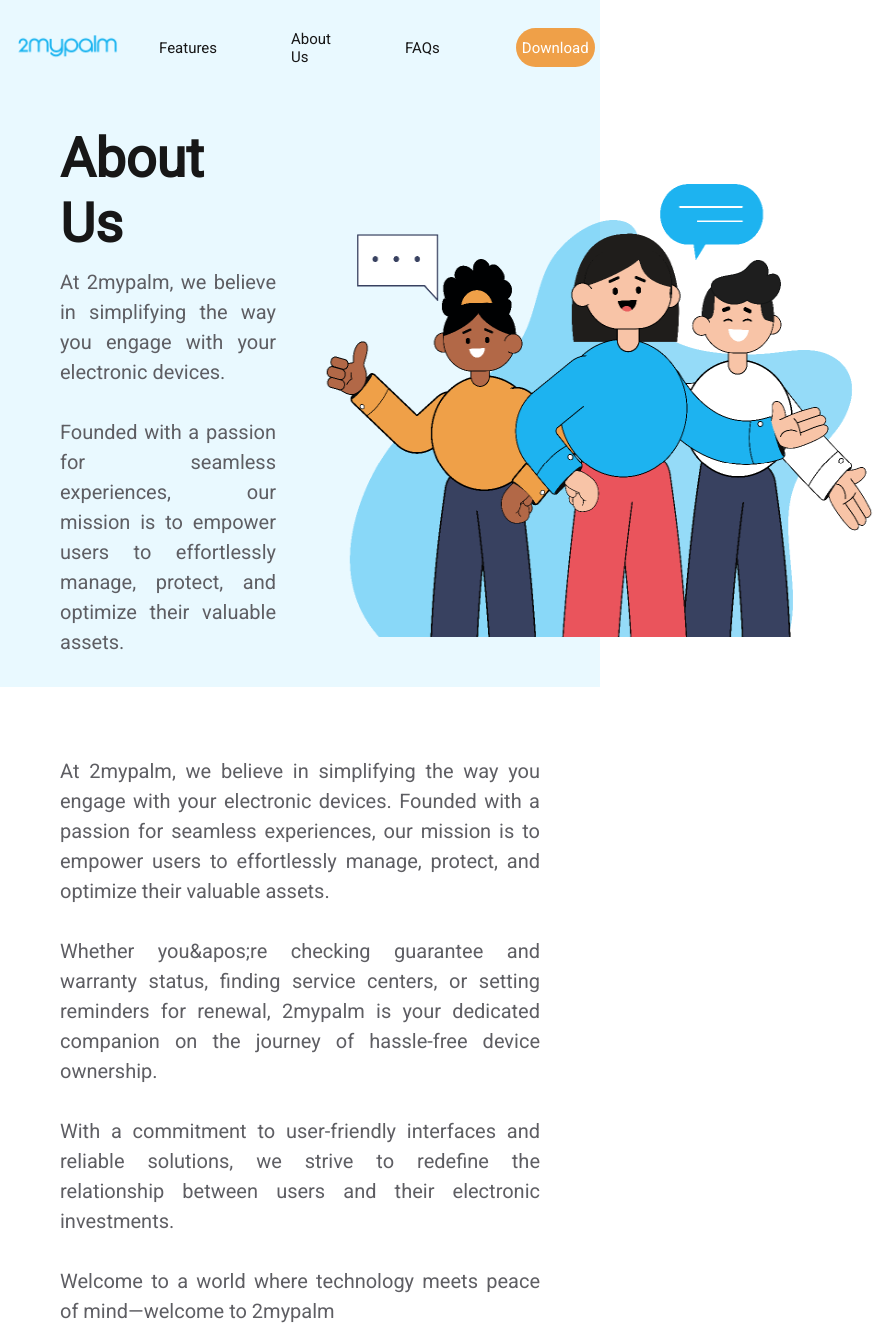
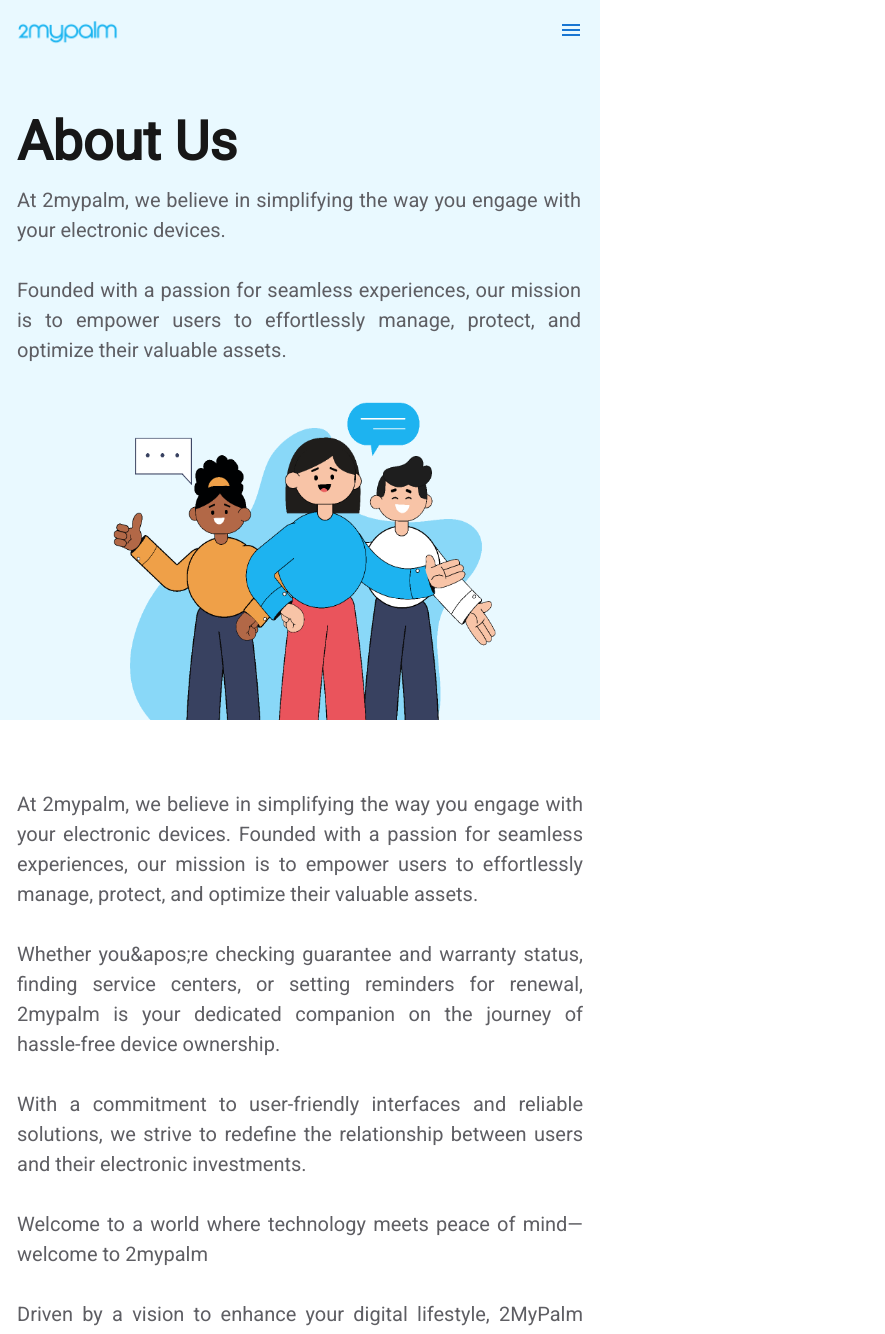
Before and after one commit to prathamesh25102000/2mypalm, a Next.js app in the folder 2my_palm/: page /about_us in a window 600 px wide. Shown: the top 1334 px of the page, 885 px wide, since content can reach past the window. Built offline with nearby package versions, Linux system fonts and the light colour scheme.

Commit message:
Tab view changes

```diff
--- a/2my_palm/analytics.tsx
+++ b/2my_palm/analytics.tsx
@@ -14,7 +14,7 @@
 
 const app = initializeApp(firebaseConfig);
 
-export const logAnalyticsEvent = (eventName: string, payload: object) => {
+export const logAnalyticsEvent = (eventName: string, payload: any=null) => {
   if (app && typeof window !== "undefined") {
     let analytics: any = null;
     analytics = app?.name ? getAnalytics(app) : null;
--- a/2my_palm/pages/index.tsx
+++ b/2my_palm/pages/index.tsx
@@ -103,8 +103,8 @@
               />
             </div>
           </div>
-        </div> */}
-        {/* <ManageYourAssets />
+        </div>
+        <ManageYourAssets />
         <FindServiceCenters />
         <GuaranteeRenewal />
         <FAQs />
--- a/2my_palm/pages/privacy_policy.tsx
+++ b/2my_palm/pages/privacy_policy.tsx
@@ -7,7 +7,6 @@
 import styles from "../styles/PrivacyPolicy.module.css";
 
 export default function PrivacyPloicy() {
-
   return (
     <>
       <Header />
--- a/2my_palm/pages/terms&conditions.tsx
+++ b/2my_palm/pages/terms&conditions.tsx
@@ -6,9 +6,7 @@
 import { termsAndConditions } from "@/commons/constants";
 import DoneIcon from "@mui/icons-material/Done";
 
-
 export default function TermsNconditions() {
-
   return (
     <>
       <div className={styles.page}>
--- a/2my_palm/src/AboutUsContainer.tsx
+++ b/2my_palm/src/AboutUsContainer.tsx
@@ -3,9 +3,12 @@
 import styles from "../styles/AboutUs.module.css";
 import Image from "next/image";
 import { isMobileView } from "@/commons/constants";
+import Window from "@/commons/windowDimensions";
 
 const AboutUsContainer = () => {
   let isMobileViewport: boolean = isMobileView();
+  let windowWidth = Window().width;
+  let isTabViewport: boolean = windowWidth < 1200 && windowWidth > 469;
 
   return (
     <div className={styles.aboutUs}>
@@ -26,8 +29,8 @@
           <Image
             alt="about_us_image"
             src={aboutUsImg}
-            height={isMobileViewport ? 231 : 464}
-            width={isMobileViewport ? 316 : 585}
+            height={isMobileViewport ? 231 : isTabViewport ? 325 : 464}
+            width={isMobileViewport ? 316 : isTabViewport ? 410 : 585}
           />
         </div>
       </div>
--- a/2my_palm/src/Header.tsx
+++ b/2my_palm/src/Header.tsx
@@ -4,16 +4,16 @@
 import logo from "../assets/logo.png";
 import Image from "next/image";
 import Link from "next/link";
-import { isMobileView } from "@/commons/constants";
 import MUIDrawer from "./Drawer";
 import { logAnalyticsEvent } from "@/analytics";
+import Window from "@/commons/windowDimensions";
 
 const Header = () => {
-  let isDesktopViewport: boolean = !isMobileView();
+  let showDesktopHeader: boolean = Window().width > 690;
 
   return (
     <>
-      {isDesktopViewport ? (
+      {showDesktopHeader ? (
         <div className={styles.headerContainer}>
           <div className={styles.header}>
             <Link
--- a/2my_palm/styles/AboutUs.module.css
+++ b/2my_palm/styles/AboutUs.module.css
@@ -48,6 +48,73 @@
   margin: 69px auto 50px auto;
 }
 
+@media (min-width: 800px) and (max-width: 1200px) {
+  .mainContent {
+    width: 57%;
+    padding-left: 17px;
+  }
+}
+
+@media (min-width: 469px) and (max-width: 1050px) {
+  .container {
+    width: 100%;
+  }
+
+  .textContent {
+    width: 100%;
+  }
+
+  .textContent .text {
+    padding-left: 17px;
+    padding-right: 17px;
+  }
+}
+
+@media (min-width:800px) and (max-width:1050px) {
+  .sideImg{
+    padding-right: 17px;
+    width:50%;
+  }
+}
+
+@media (min-width:710px) and (max-width:799px) {
+  .sideImg{
+    padding-right: 17px;
+    width:55%;
+  }
+
+  .mainContent{
+    width:40%;
+    padding-left: 17px;
+  }
+}
+
+@media (min-width:469px) and (max-width:709px) {
+  .sideImg{
+    padding-right: 17px;
+    width:100%;
+  }
+}
+
+@media (min-width:469px) and (max-width:708px) {
+  .container{
+    display: block;
+  }
+
+  .mainContent{
+    width:94%;
+    padding-left: 17px;
+    padding-right: 17px;
+    margin-right: 0px;
+  }
+
+  .sideImg{
+    display: flex;
+    justify-content: center;
+    padding-right: 0px;
+  }
+}
+
 @media (max-width: 468px) {
   .heading {
     font-size: 28px;
@@ -77,17 +144,17 @@
     margin-right: 0px;
   }
 
-  .aboutUs{
+  .aboutUs {
     padding: 38px 17px 0px 17px;
   }
 
-  .textContent{
+  .textContent {
     width: 100%;
     margin-top: 15px;
     margin-bottom: 26px;
   }
 
-  .textContentDiv{
+  .textContentDiv {
     padding-left: 17px;
     padding-right: 17px;
   }
--- a/2my_palm/styles/PrivacyPolicy.module.css
+++ b/2my_palm/styles/PrivacyPolicy.module.css
@@ -110,6 +110,73 @@
   margin-bottom: 20px;
 }
 
+@media (min-width: 800px) and (max-width: 1200px) {
+  .mainContent {
+    width: 57%;
+    padding-left: 17px;
+  }
+}
+
+@media (min-width: 469px) and (max-width: 1050px) {
+  .container {
+    width: 100%;
+  }
+
+  .textContent {
+    width: 100%;
+  }
+
+  .textContentDiv{
+    padding-left: 17px;
+    padding-right: 17px;
+  }
+}
+
+@media (min-width:800px) and (max-width:1050px) {
+  .sideImg{
+    padding-right: 17px;
+    width:50%;
+  }
+}
+
+@media (min-width:710px) and (max-width:799px) {
+  .sideImg{
+    padding-right: 17px;
+    width:55%;
+  }
+
+  .mainContent{
+    width:40%;
+    padding-left: 17px;
+  }
+}
+
+@media (min-width:469px) and (max-width:709px) {
+  .sideImg{
+    padding-right: 17px;
+    width:100%;
+  }
+}
+
+@media (min-width:469px) and (max-width:708px) {
+  .container{
+    display: block;
+  }
+
+  .mainContent{
+    width:94%;
+    padding-left: 17px;
+    padding-right: 17px;
+    margin-right: 0px;
+  }
+
+  .sideImg{
+    display: flex;
+    justify-content: center;
+    padding-right: 0px;
+  }
+}
+
 @media (max-width: 468px) {
   .heading {
     font-size: 28px;
--- a/2my_palm/styles/TermsNConditions.module.css
+++ b/2my_palm/styles/TermsNConditions.module.css
@@ -92,6 +92,70 @@
   margin-left: 38px;
 }
 
+@media (min-width: 800px) and (max-width: 1200px) {
+  .mainContent {
+    width: 57%;
+  }
+}
+@media (min-width: 469px) and (max-width: 1050px) {
+  .container {
+    width: 100%;
+  }
+  .textContent {
+    width: 100%;
+  }
+  .textContent .text {
+    padding-left: 17px;
+    padding-right: 17px;
+  }
+
+  .mainContent {
+    padding-left: 17px;
+  }
+
+  .textContentDiv {
+    padding-left: 17px;
+    padding-right: 17px;
+  }
+}
+@media (min-width: 800px) and (max-width: 1050px) {
+  .sideImg {
+    width: 93%;
+  }
+}
+@media (min-width: 710px) and (max-width: 799px) {
+  .sideImg {
+    padding-right: 17px;
+    width: 93%;
+  }
+  .mainContent {
+    width: 50%;
+    padding-left: 17px;
+  }
+}
+@media (min-width: 469px) and (max-width: 709px) {
+  .sideImgDiv {
+    padding-right: 17px;
+    width: 100%;
+  }
+}
+@media (min-width: 469px) and (max-width: 708px) {
+  .container {
+    display: block;
+  }
+  .mainContent {
+    width: 93%;
+    padding-left: 17px;
+    padding-right: 17px;
+    margin-right: 0px;
+  }
+  .sideImgDiv {
+    display: flex;
+    justify-content: center;
+    padding-right: 0px;
+  }
+}
+
 @media (max-width: 468px) {
   .container {
     width: 100%;
```
Also changed, not shown: 2my_palm/src/PrivacyPolicyContainer.tsx (+6 -2 lines), 2my_palm/src/TermsNConditionsContainer.tsx (+5 -2 lines). Lines whose indentation alone changed are shown as unchanged.
